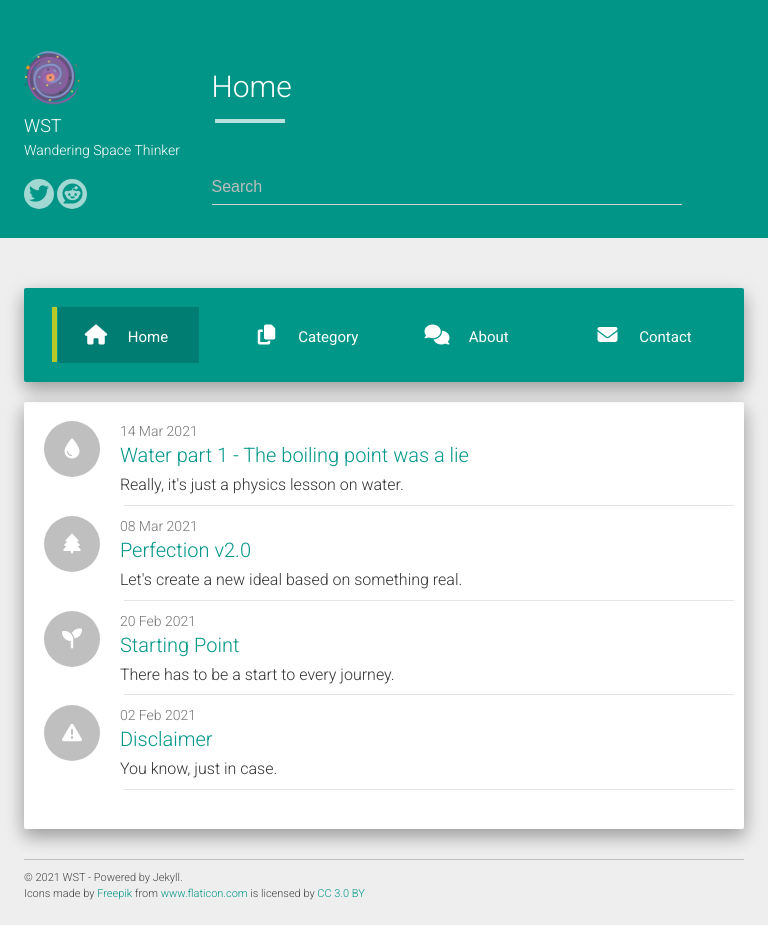
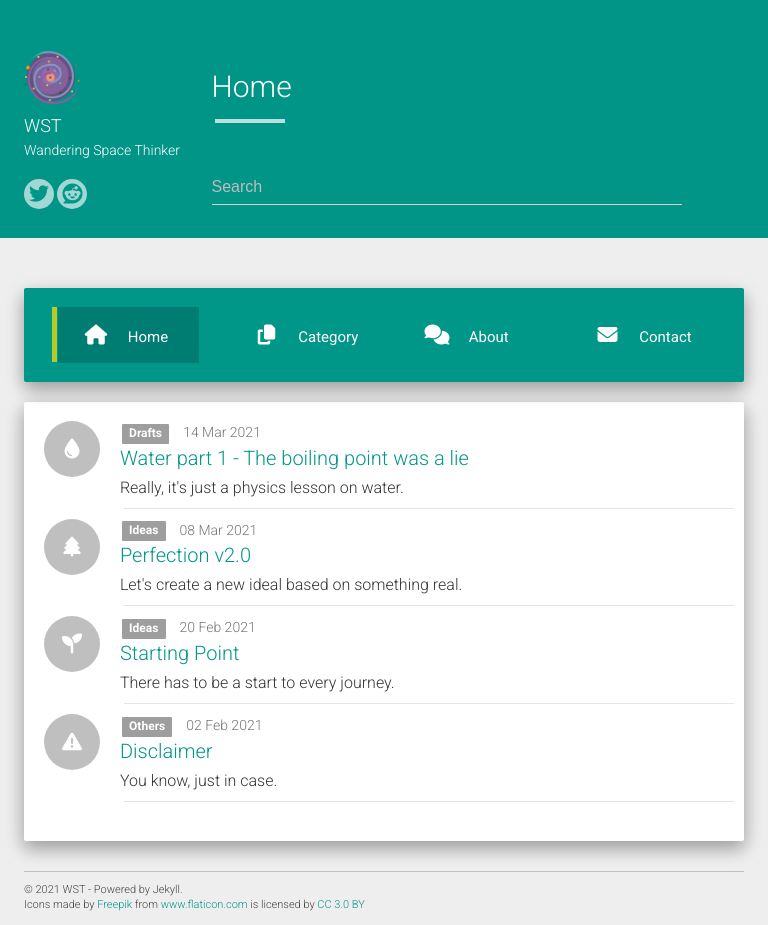
Before and after one commit to WanderingSpaceThinker/nonexistence, a Jekyll site: the page built from index.html, in a window 768 px wide. Built offline with Jekyll 4.4.1, drawn with Linux system fonts in a browser that asks for light colours; nearby versions of some CDN libraries; the list of posts is cut into pages by our own code.

Commit message:
feat: add category as tag on main  page

```diff
--- a/index.html
+++ b/index.html
@@ -14,9 +14,9 @@ title: Home
         {% endif %}
         </div>
         <div class="row-content">
+          <a href="/category/{{ post.categories }}"><span class="label tags">{{ post.categories }}</span></a>
           <div class="least-content">{{ post.date | date_to_string }}</div>
           <h4 class="list-group-item-heading"><a href="{{ post.url | prepend: site.baseurl }}">{{ post.title }}</a></h4>
-
           <p class="list-group-item-text">{% if post.description %}{{ post.description }}{% else %}{{ post.content | strip_html | truncatewords: 20 }}{% endif %}</p>
         </div>
       </div>
--- a/static/css/main.css
+++ b/static/css/main.css
@@ -294,6 +294,13 @@ p.legend {
     font-style: italic;
 }
 
+@media (min-width: 768px) {
+    .list-group .list-group-item .row-content .label {
+        position: absolute;
+        right: 16px;
+        bottom: 0;
+    }
+}
 @media (max-width: 768px) {
     .col-md-9.col-xs-12.full .well {
         padding: 19px 10px;
@@ -303,6 +310,12 @@ p.legend {
     }
     .list-group .list-group-item .row-content .least-content {
         position: static;
+        display: inline;
+    }
+    .list-group .list-group-item .row-content .label {
+        position: static;
+        display: inline;
+        margin-right: 10px;
     }
 }
 
```
